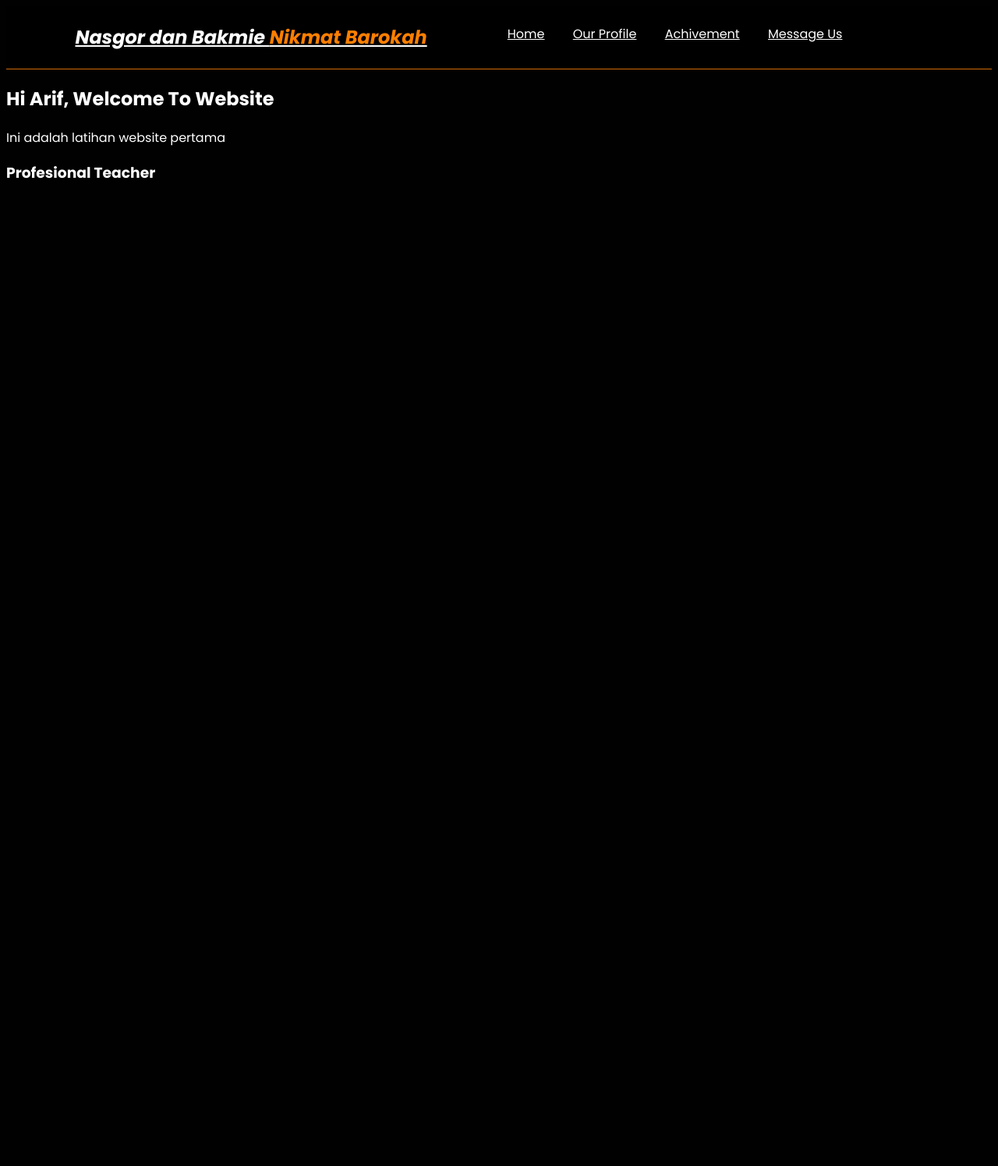
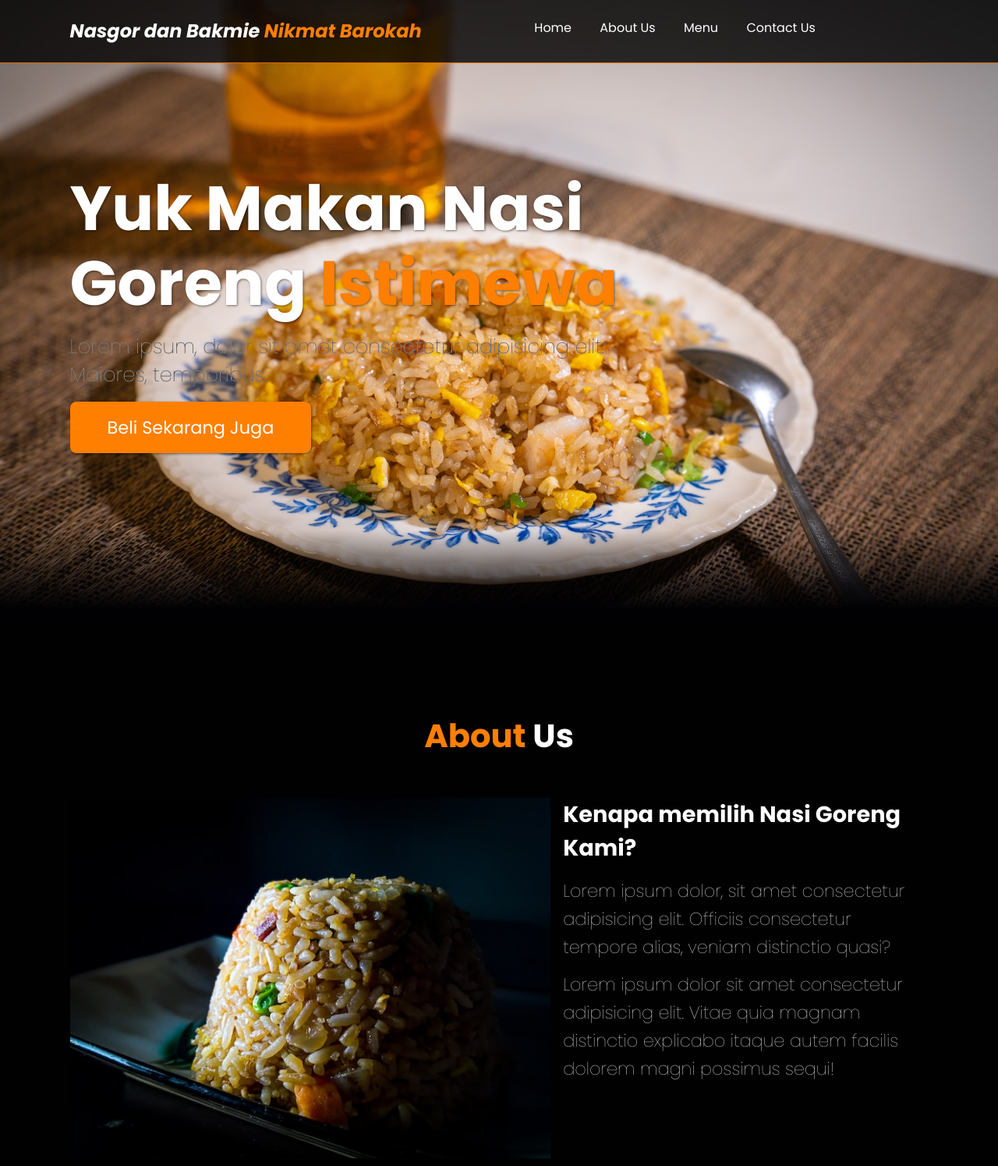
Before and after one commit to revou-fundamental-course/27-may-24-muharifs, a plain HTML site: page index.html in a window 1280 px wide. Shown: the whole page at 78% size. Before the commit the page ends 800 px from the top, so only its background shows below. Drawn offline with nearby package versions, Linux system fonts and the light colour scheme.

Commit message:
background-abaout section

```diff
--- a/css/style.css
+++ b/css/style.css
@@ -2,6 +2,15 @@
 :root {
   --primary: #ff7f00;
   --bg: #010101;
+}
+
+* {
+  margin: 0;
+  padding: 0;
+  box-sizing: border-box;
+  outline: none;
+  border: none;
+  text-decoration: none;
 }
 
 body {
@@ -18,6 +27,11 @@ body {
   padding: 1.4rem 7%;
   border-bottom: 1px solid #d16b05;
   background-color: rgba(1, 1, 1, 0.8);
+  position: fixed;
+  top: 0;
+  left: 0;
+  right: 0;
+  z-index: 9999;
 }
 
 .navbar .navbar-logo {
@@ -67,3 +81,114 @@ body {
 #menu {
   display: none;
 }
+
+/* Hero Section */
+.hero {
+  min-height: 100vh;
+  display: flex;
+  align-items: center;
+  background-image: url("../assets/bgsection.jpg");
+  background-repeat: no-repeat;
+  background-size: cover;
+  background-position: center;
+  position: relative;
+}
+
+.hero::after {
+  content: "";
+  display: block;
+  position: absolute;
+  width: 100%;
+  height: 30%;
+  bottom: 0;
+  background: linear-gradient(
+    0deg,
+    rgba(1, 1, 3, 1) 8%,
+    rgba(255, 255, 255, 0) 50%
+  );
+}
+
+.hero .content {
+  padding: 1.4rem 7%;
+  max-width: 60rem;
+}
+
+.hero .content h1 {
+  color: #fff;
+  font-size: 5em;
+  text-shadow: 1px 1px 3px rgba(1, 1, 3, 0.5);
+  line-height: 1.2;
+}
+
+.hero .content h1 span {
+  color: var(--primary);
+}
+
+.hero .content p {
+  font-size: 1.6rem;
+  margin-top: 1rem;
+  line-height: 1.4;
+  font-weight: 100;
+  text-shadow: 1px 1px 3px rgba(1, 1, 3, 0.5);
+  mix-blend-mode: difference;
+}
+
+.hero .content .cta {
+  margin-top: 1rem;
+  display: inline-block;
+  padding: 1rem 3rem;
+  font-size: 1.4rem;
+  color: #fff;
+  background-color: var(--primary);
+  border-radius: 0.5rem;
+  box-shadow: 1px 1px 3px rgba(1, 1, 3, 0.5);
+}
+/* Abaout Section */
+.about,
+.menusection,
+.contact {
+  padding: 7rem 7% 1.4rem;
+}
+
+.about h2,
+.menusection h2,
+.contact h2 {
+  text-align: center;
+  font-size: 2.6rem;
+  margin-bottom: 3rem;
+}
+
+.about h2 span,
+.menusection span,
+.contact span {
+  color: var(--primary);
+}
+
+.about .row {
+  display: flex;
+}
+
+.about .row .about-img {
+  flex: 1 1 45rem;
+}
+
+.about .row .about-img img {
+  width: 100%;
+}
+
+.about .row .content {
+  flex: 1 1 35rem;
+  padding: 0 1rem;
+}
+
+.about .row .content h3 {
+  font-size: 1.8rem;
+  margin-bottom: 1rem;
+}
+
+.about .row .content p {
+  margin-bottom: 0.8rem;
+  font-size: 1.4rem;
+  font-weight: 100;
+  line-height: 1.6;
+}
--- a/index.html
+++ b/index.html
@@ -25,32 +25,51 @@
       >
       <div class="navbar-nav">
         <a href="#">Home</a>
-        <a href="#profile">Our Profile</a>
-        <a href="#achivement">Achivement</a>
-        <a href="#message">Message Us</a>
+        <a href="#about">About Us</a>
+        <a href="#menu">Menu</a>
+        <a href="#contact">Contact Us</a>
       </div>
       <div class="navbar-extra">
         <a href="#" id="menu"><i data-feather="menu"></i></a>
       </div>
     </nav>
     <!-- Navbar End -->
-    <!-- Section Welcome Start-->
+    <!-- Hero Section Start -->
     <section class="hero" id="home">
       <main class="content">
-        <h1>Hi Arif, Welcome To Website</h1>
-        <p>Ini adalah latihan website pertama</p>
+        <h1>Yuk Makan Nasi Goreng <span>Istimewa</span></h1>
+        <p>
+          Lorem ipsum, dolor sit amet consectetur adipisicing elit. Maiores,
+          temporibus.
+        </p>
+        <a href="https://gofood.link/a/xYvEkhq" class="cta"
+          >Beli Sekarang Juga</a
+        >
       </main>
     </section>
-    <!-- Section Welcome End-->
-    <!-- Section Profile Start -->
-    <section class="profile" id="profile">
+    <!-- Hero Section End -->
+    <!-- Abaaur Section Start -->
+    <section id="about" class="about">
+      <h2><span>About</span> Us</h2>
       <div class="row">
-        <div class="profiles">
-          <h3>Profesional Teacher</h3>
+        <div class="about-img">
+          <img src="assets/tentangkami2.jpg" alt="About Us" />
+        </div>
+        <div class="content">
+          <h3>Kenapa memilih Nasi Goreng Kami?</h3>
+          <p>
+            Lorem ipsum dolor, sit amet consectetur adipisicing elit. Officiis
+            consectetur tempore alias, veniam distinctio quasi?
+          </p>
+          <p>
+            Lorem ipsum dolor sit amet consectetur adipisicing elit. Vitae quia
+            magnam distinctio explicabo itaque autem facilis dolorem magni
+            possimus sequi!
+          </p>
         </div>
       </div>
     </section>
-    <!-- Section Profile End -->
+    <!-- Abaaur Section End -->
     <!-- Footer Start -->
     <footer></footer>
     <!-- Footer End -->
```
Also changed, not shown: assets/bgsection.jpg (added), assets/tentangkami2.jpg (added).
